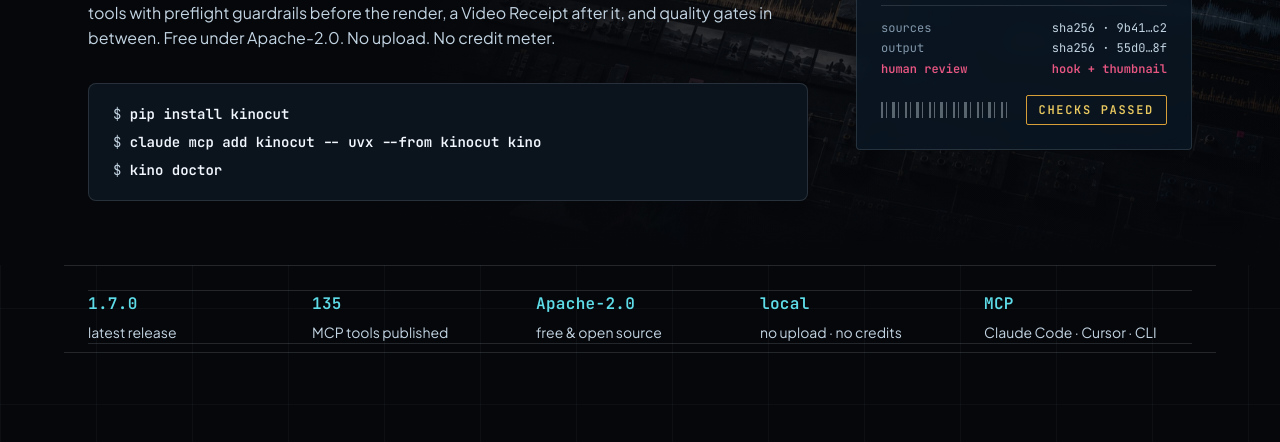
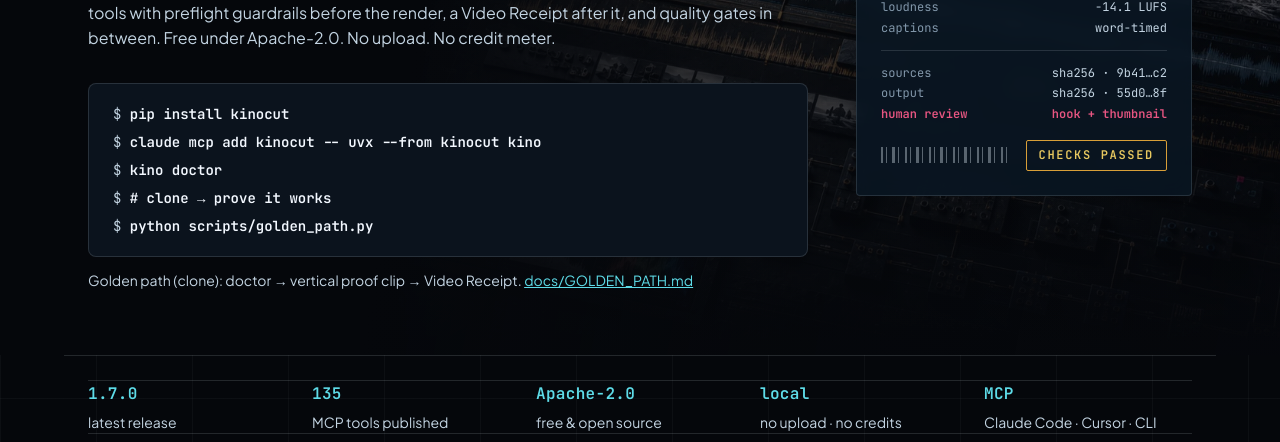
Before and after one commit to KyaniteLabs/kinocut-site, a plain HTML site: page index.html in a window 1280 px wide. Shown: the part 358-800 px from the top of the page. Drawn offline with Linux system fonts and the light colour scheme.

Commit message:
feat(site): surface golden path in install block
Point install copy at scripts/golden_path.py and docs/GOLDEN_PATH.md so
first-run proof is one click from the homepage.

```diff
--- a/css/site.css
+++ b/css/site.css
@@ -491,6 +491,14 @@ a:hover {
 .roadmap p { margin: 0; color: var(--text-2); }
 .roadmap strong { color: var(--text); }
 
+.install-note {
+  margin: var(--space-3) 0 0;
+  font-size: var(--size-small);
+  color: var(--text-2);
+  max-width: 40rem;
+}
+.install-note a { color: var(--cyan, #00e5c0); }
+
 /* ---------- quick facts strip ---------- */
 .facts {
   padding-block: var(--space-6) var(--space-2);
--- a/index.html
+++ b/index.html
@@ -263,8 +263,16 @@
         <div class="install">
           <pre><code><span class="prompt">$ </span><span class="cmd">pip install kinocut</span>
 <span class="prompt">$ </span><span class="cmd">claude mcp add kinocut -- uvx --from kinocut kino</span>
-<span class="prompt">$ </span><span class="cmd">kino doctor</span></code></pre>
+<span class="prompt">$ </span><span class="cmd">kino doctor</span>
+<span class="prompt">$ </span><span class="cmd"># clone → prove it works</span>
+<span class="prompt">$ </span><span class="cmd">python scripts/golden_path.py</span></code></pre>
         </div>
+        <p class="install-note">
+          <span lang="en">Golden path (clone): doctor → vertical proof clip → Video Receipt.
+          <a href="https://github.com/KyaniteLabs/kinocut/blob/master/docs/GOLDEN_PATH.md">docs/GOLDEN_PATH.md</a></span>
+          <span lang="es">Ruta dorada (clone): doctor → clip vertical de prueba → Video Receipt.
+          <a href="https://github.com/KyaniteLabs/kinocut/blob/master/docs/GOLDEN_PATH.md">docs/GOLDEN_PATH.md</a></span>
+        </p>
       </div>
 
       <!-- SIGNATURE: the Video Receipt as a physical artifact -->
```
Also changed, not shown: llms.txt (+13 -0 lines).
